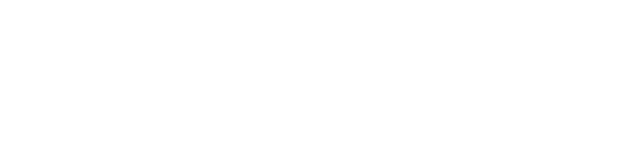
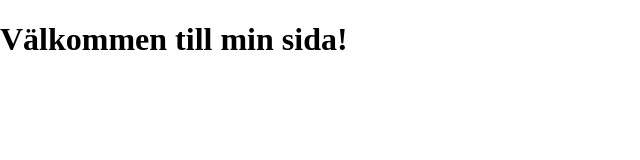
Before and after one commit to jul3s02/showcase, a plain HTML site: page index.html in a window 1280 px wide. Shown: the whole page, without its empty margins (0-640 px from the left). Drawn offline with Linux system fonts and the light colour scheme.

Commit message:
testar index header

```diff
--- a/index.html
+++ b/index.html
@@ -10,7 +10,7 @@
 <body>
     <header>
         <h1>
-
+            Välkommen till min sida!
         </h1>
         <p>
 
```
